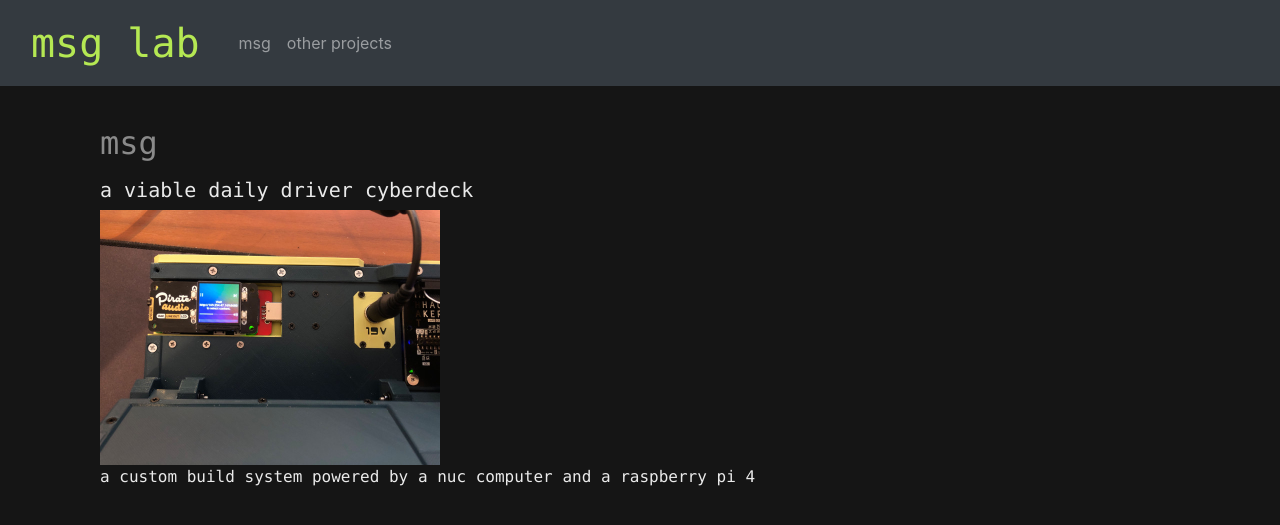
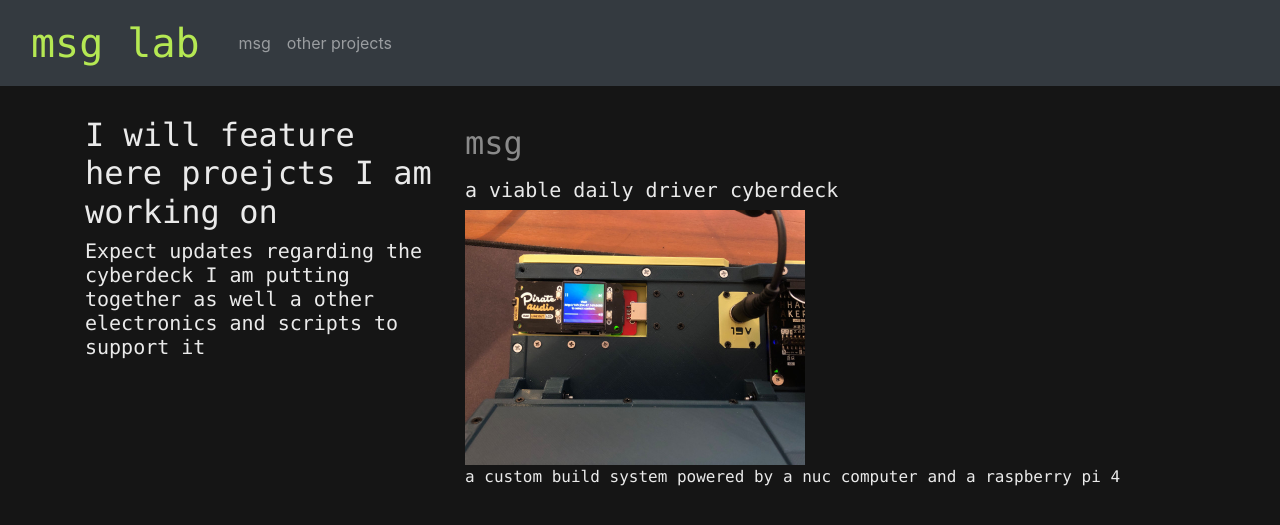
Before and after one commit to msglab/msglab, a Jekyll site: the page index.html, which Jekyll copies as it is, in a window 1280 px wide. Shown: the top 525 px of the page. Built offline with Jekyll 4.4.1, drawn with Linux system fonts in a browser that asks for light colours.

Commit message:
Update index.html

```diff
--- a/index.html
+++ b/index.html
@@ -69,11 +69,9 @@
     font-family: Monaco, Bitstream Vera Sans Mono, Lucida Console, Terminal, monospace;
   ">
     <div class="row">
-<!--       <div class="col-sm-4">
-        <h2>About Me</h2>
-        <h5>Photo of me:</h5>
-        <div class="fakeimg">Fake Image</div>
-        <p>Some text about me in culpa qui officia deserunt mollit anim..</p> -->
+      <div class="col-sm-4">
+        <h2>I will feature here proejcts I am working on</h2>
+        <h5>Expect updates regarding the cyberdeck I am putting together as well a other electronics and scripts to support it</h5>
 <!--         <h3>Some Links</h3>
         <p>Lorem ipsum dolor sit ame.</p>
         <ul class="nav nav-pills flex-column">
```
